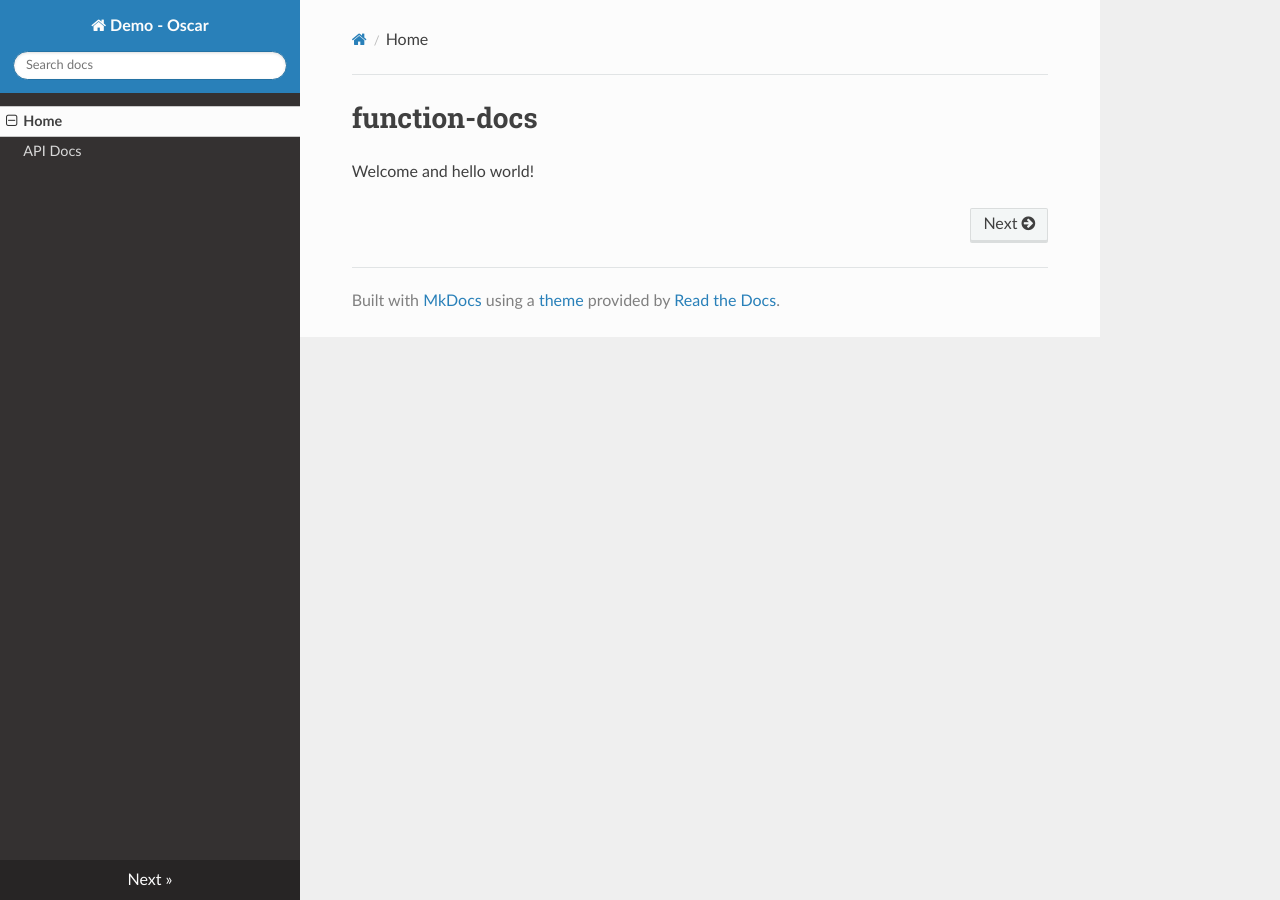
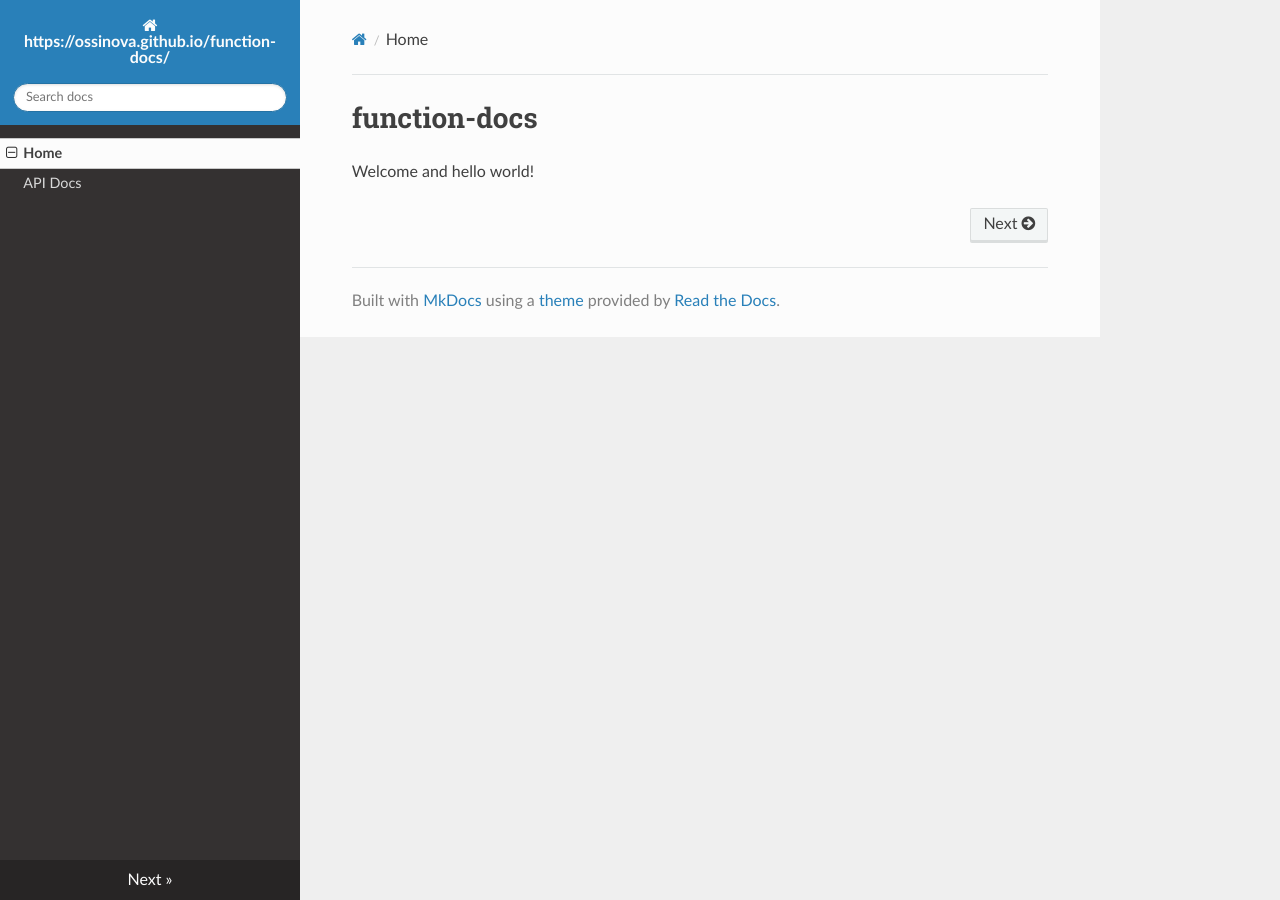
Before and after one commit to ossinova/function-docs, an MkDocs documentation site: the page built from docs/index.md, in a window 1280 px wide. Built offline with MkDocs 1.6.1, drawn with Linux system fonts in a browser that asks for light colours; nearby versions of some CDN libraries.

Commit message:
Update mkdocs.yml

```diff
--- a/mkdocs.yml
+++ b/mkdocs.yml
@@ -1,4 +1,4 @@
-site_name: Demo - Oscar
+site_name: https://ossinova.github.io/function-docs/
 
 theme:
   name: "readthedocs"
```
